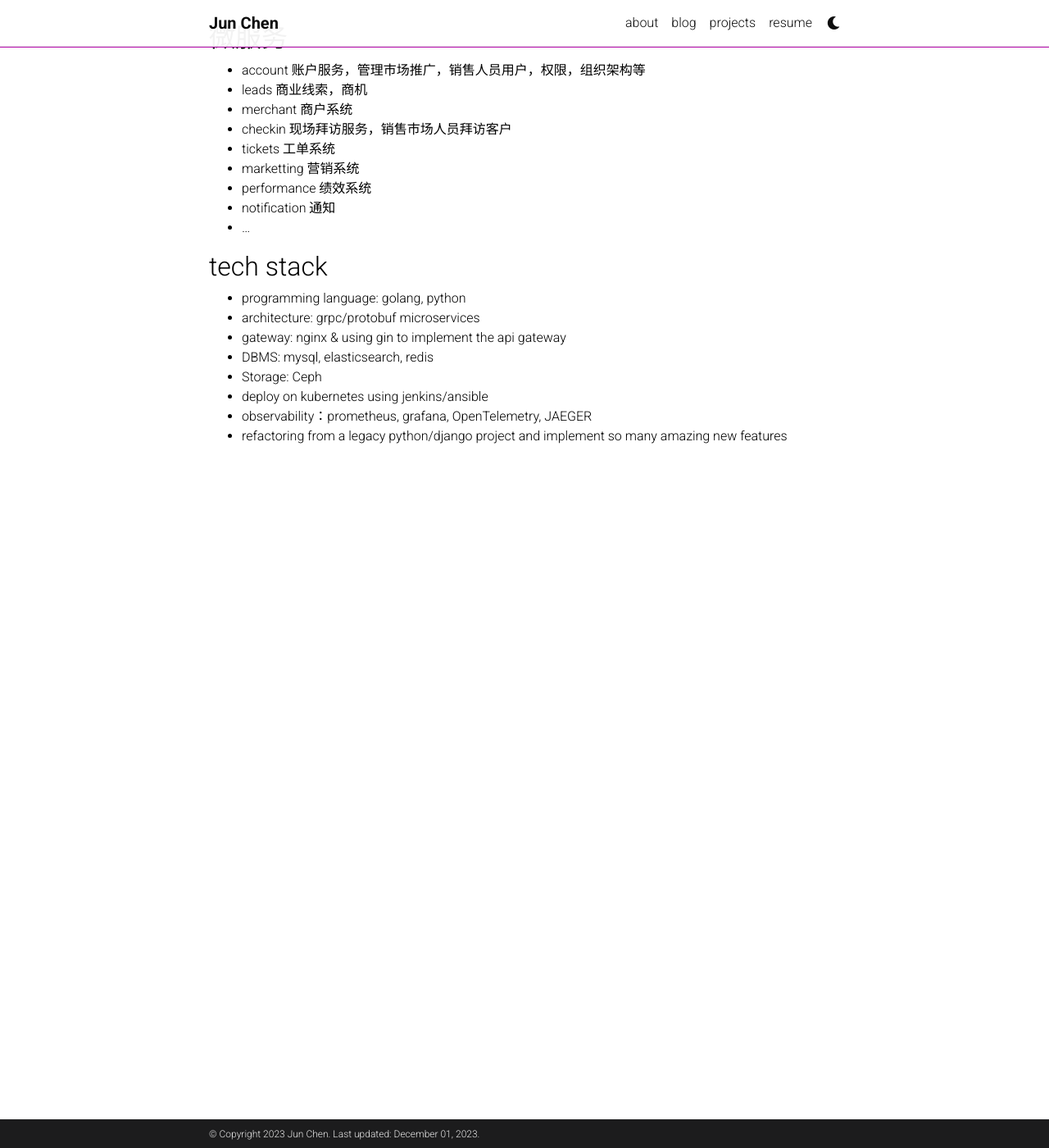
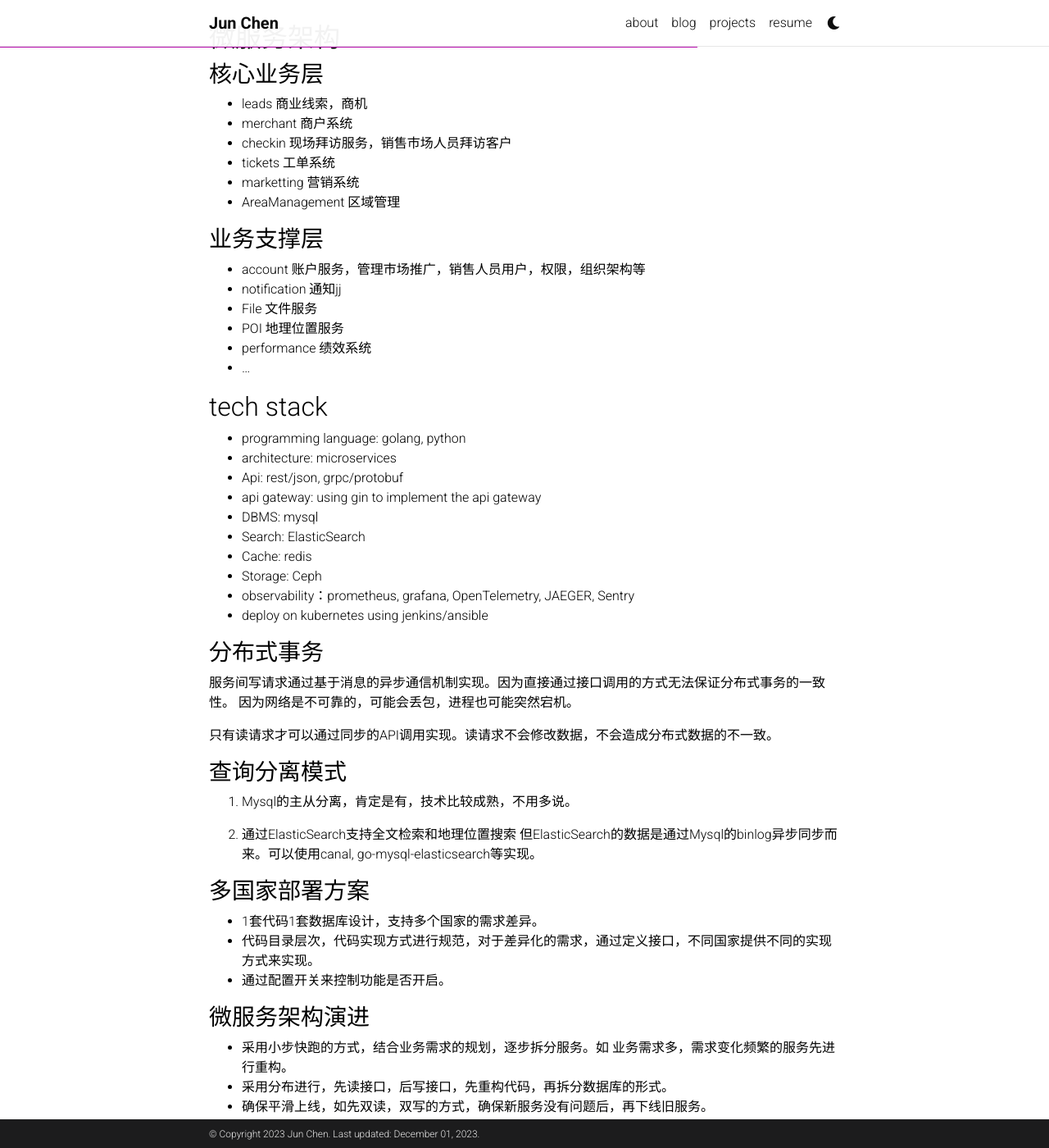
Before and after one commit to chenjun305/chenjun305.github.io, a Jekyll site: the page built from _projects/CRM.md, in a window 1280 px wide and 1400 px high, scrolled down 1038 px. Shown: the whole window at 82% size. Built offline with Jekyll 4.4.1, drawn with Linux system fonts in a browser that asks for light colours; full-size pictures stand in for the smaller copies a plugin makes; comment, search, counter and statistics services are not loaded; a style sheet for code colours, icons or effects is not loaded; some of the changed text lies outside the part shown.

Commit message:
update project CRM

```diff
--- a/_projects/CRM.md
+++ b/_projects/CRM.md
@@ -17,23 +17,71 @@ category: work
   CRM architecture
 </div>
 
-## 微服务
-* account 账户服务，管理市场推广，销售人员用户，权限，组织架构等
+## 微服务架构
+### 核心业务层
 * leads 商业线索，商机
 * merchant 商户系统
 * checkin 现场拜访服务，销售市场人员拜访客户
 * tickets 工单系统
 * marketting 营销系统
+* AreaManagement 区域管理
+
+### 业务支撑层
+* account 账户服务，管理市场推广，销售人员用户，权限，组织架构等
+* notification 通知jj
+* File 文件服务
+* POI 地理位置服务
 * performance 绩效系统
-* notification 通知
 * ...
 
 ## tech stack
 * programming language: golang, python
-* architecture: grpc/protobuf microservices
-* gateway: nginx & using gin to implement the api gateway
-* DBMS: mysql, elasticsearch, redis
+* architecture: microservices
+* Api: rest/json, grpc/protobuf
+* api gateway: using gin to implement the api gateway
+* DBMS: mysql
+* Search: ElasticSearch
+* Cache: redis
 * Storage: Ceph
+* observability：prometheus, grafana, OpenTelemetry, JAEGER, Sentry
 * deploy on kubernetes using jenkins/ansible
-* observability：prometheus, grafana, OpenTelemetry, JAEGER
-* refactoring from a legacy python/django project and implement so many amazing new features
+
+### 分布式事务
+服务间写请求通过基于消息的异步通信机制实现。因为直接通过接口调用的方式无法保证分布式事务的一致性。
+因为网络是不可靠的，可能会丢包，进程也可能突然宕机。
+
+只有读请求才可以通过同步的API调用实现。读请求不会修改数据，不会造成分布式数据的不一致。
+
+### 查询分离模式
+1. Mysql的主从分离，肯定是有，技术比较成熟，不用多说。
+
+2. 通过ElasticSearch支持全文检索和地理位置搜索
+但ElasticSearch的数据是通过Mysql的binlog异步同步而来。可以使用canal, go-mysql-elasticsearch等实现。
+
+### 多国家部署方案
+* 1套代码1套数据库设计，支持多个国家的需求差异。
+* 代码目录层次，代码实现方式进行规范，对于差异化的需求，通过定义接口，不同国家提供不同的实现方式来实现。
+* 通过配置开关来控制功能是否开启。
+
+### 微服务架构演进
+* 采用小步快跑的方式，结合业务需求的规划，逐步拆分服务。如 业务需求多，需求变化频繁的服务先进行重构。
+* 采用分布进行，先读接口，后写接口，先重构代码，再拆分数据库的形式。
+* 确保平滑上线，如先双读，双写的方式，确保新服务没有问题后，再下线旧服务。
+* 把重构的技术需求 和 业务重构的需求 一起实现，节约研发测试资源。
+
+
+### 技术架构的演进
+* 文件存储迁移到Ceph
+  * 迁移步骤： 双写读旧，双写读新，单写读新
+* 缓存层从memcache迁移到redis
+* 引入Kafka, 通过异步消息的方式解决分布式事务一致性的问题。
+* 通过binlog的方式实现DB数据和ES数据的增量同步。
+* 项目工程管理的优化，从不同服务不同的repo到所有服务放到1个repo中。简化代码共享、版本控制、构建和部署等方面的复杂性，并提供更好的可重用性和协作性。
+* devops 单元测试，静态代码扫描
+* BFF层，主要针对跨服务查询，聚合不同微服务的数据，减少客户端特别是App端的接口请求次数。通过GraphQL接口来实现。
+
+### 可观测性建设
+* Prometheus + Grafana 技术指标，业务指标监控，异常告警
+* OpenTelemetry + Jaeger 调用链
+* Log 日志平台
+* Sentry 错误监控
```
